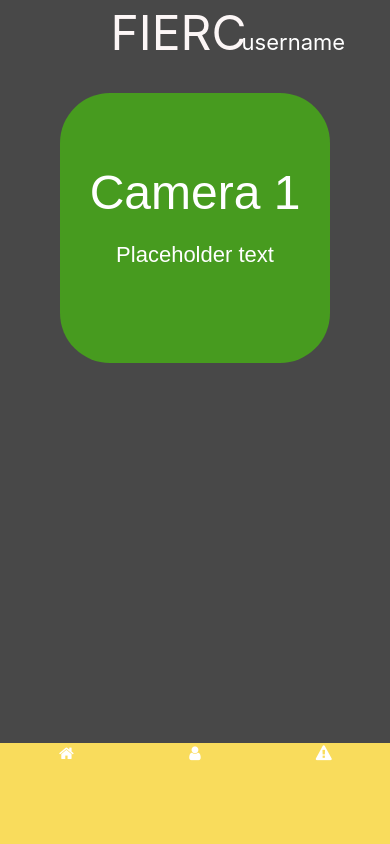
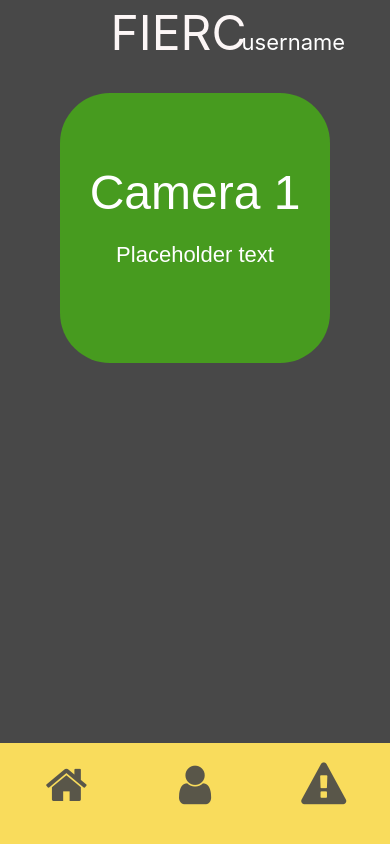
Before and after one commit to supraditya/Fierc, a React (Create React App) app: page / in a window 390 px wide. Built offline with nearby package versions, Linux system fonts and the light colour scheme.

Commit message:
Properly sized mobile navbar icons

```diff
--- a/src/components/MobileNav.js
+++ b/src/components/MobileNav.js
@@ -6,9 +6,9 @@ const MobileNav=()=>{
         <div className="container">
          <ul className={styles.list}>
             <div className={styles.nav}>
-                    <li><Link to="/"><i class="fa fa-home icon-large"></i></Link></li>
-                    <li><Link to="/profile"><i class="fa fa-user icon-large" ></i></Link></li>
-                    <li><Link to="/emergency"><i class="fa fa-exclamation-triangle icon-large" aria-hidden="true"></i></Link></li>
+                    <li><Link to="/"><span><i class="fa fa-home icon-large"></i></span></Link></li>
+                    <li><Link to="/profile"><span><i class="fa fa-user icon-large" ></i></span></Link></li>
+                    <li><Link to="/emergency"><span><i class="fa fa-exclamation-triangle icon-large" aria-hidden="true"></i></span></Link></li>
             </div>
             </ul>
         </div>
--- a/src/stylesheets/MobileNav.module.css
+++ b/src/stylesheets/MobileNav.module.css
@@ -45,5 +45,11 @@ i
 {
     height: 100px;
     width: 100%;
-    font-size: 48px;
+    color: #484848;
+    opacity: 0.9;
+    margin-top: 15%;
 }
+span
+{
+    font-size:45px;
+}
```
